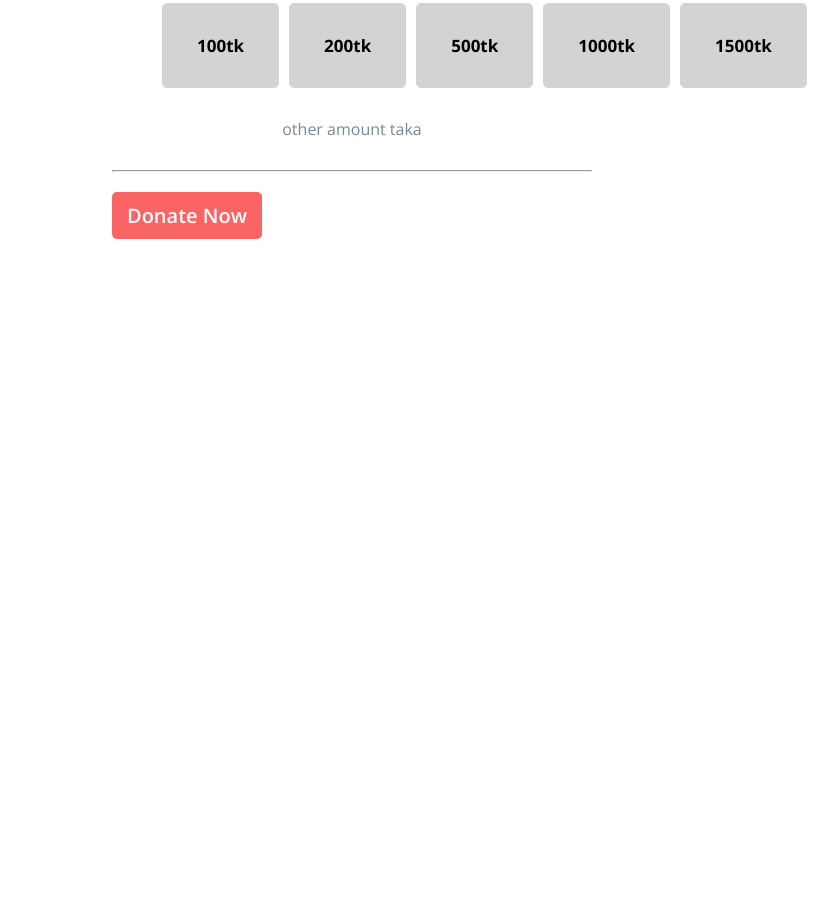
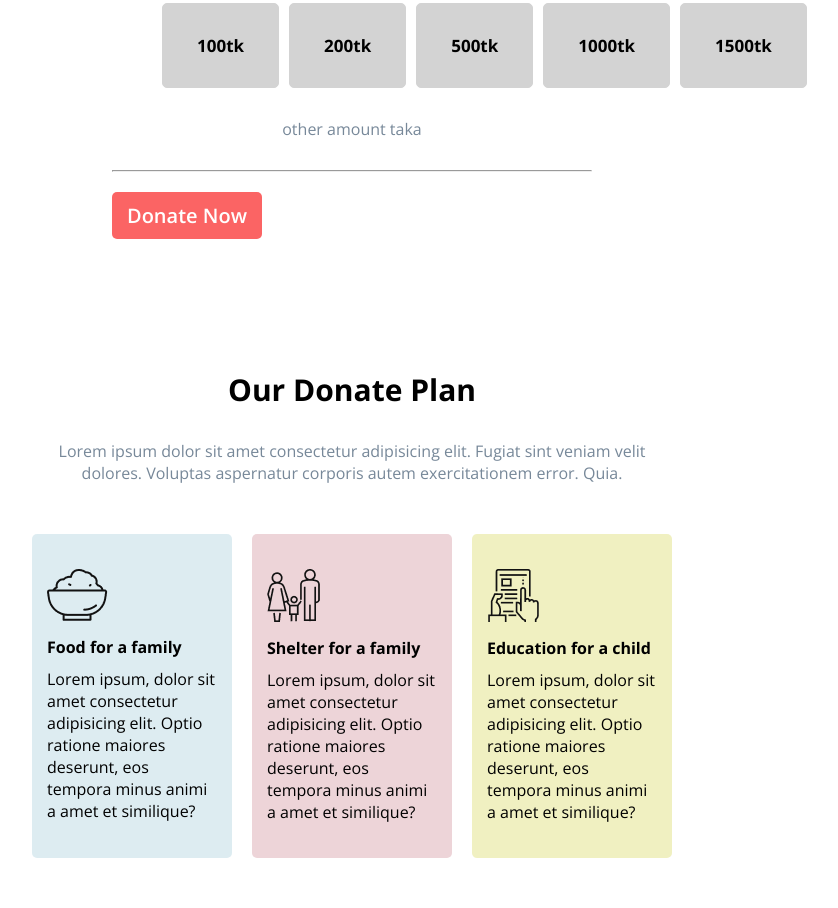
Before and after one commit to Akashdey01/practice-protfolio, a plain HTML site: page index.html in a window 1280 px wide. Shown: the part 939-1847 px from the top of the page, without its empty margins (288-1126 px from the left). Before the commit the page ends 1278 px from the top, so only its background shows below. Drawn offline with nearby package versions, Linux system fonts and the light colour scheme.

Commit message:
our donate plane section done

```diff
--- a/index.html
+++ b/index.html
@@ -42,6 +42,31 @@
             </div>
             </div>
         </section>
+
+        <!-- our donate plan section -->
+
+        <section class="donate-plan">
+            <div class="donate-plan-all-container">
+           <h2 class="praimary-title">Our Donate Plan</h2>
+           <p class="praimary-description">Lorem ipsum dolor sit amet consectetur adipisicing elit. Fugiat sint veniam velit dolores. Voluptas aspernatur corporis autem exercitationem error. Quia.</p>
+           <div class="donate-plan-container">
+                <div class="donate-plan-item-1">
+                    <img src="images/food.png" alt="">
+                    <h4 class="donate-plan-title">Food for a family</h4>
+                    <p class="donate-plan-description">Lorem ipsum, dolor sit amet consectetur adipisicing elit. Optio ratione maiores deserunt, eos tempora minus animi a amet et similique?</p>
+                </div>
+                <div class="donate-plan-item-2">
+                    <img src="images/shelter.png" alt="">
+                    <h4 class="donate-plan-title">Shelter for a family</h4>
+                    <p class="donate-plan-description">Lorem ipsum, dolor sit amet consectetur adipisicing elit. Optio ratione maiores deserunt, eos tempora minus animi a amet et similique?</p>
+                </div>
+                <div class="donate-plan-item-3">
+                    <img src="images/Frame-1.png" alt="">
+                    <h4 class="donate-plan-title">Education for a child</h4>
+                    <p class="donate-plan-description">Lorem ipsum, dolor sit amet consectetur adipisicing elit. Optio ratione maiores deserunt, eos tempora minus animi a amet et similique?</p>
+                </div>
+            </div>
+        </section>
     </main>
 </body>
 </html>
--- a/style.css
+++ b/style.css
@@ -56,6 +56,7 @@
 }
 .donate-today-container ul{
 	display: flex;
+	/* justify-content: space-between; */
 }
 .donate-today-container ul li {
 	list-style-type: none;
@@ -86,3 +87,36 @@
 	text-align: center;
 	margin-top: 20px;
 }
+
+/* ---- our donate plan styles ---- */
+
+/* .our-donate{
+	margin: 10px 200px
+} */
+.donate-plan-all-container{
+	padding: 30px 300px;
+}
+.donate-plan-container{
+	display: flex;
+	gap:20px;
+	padding: 20px 20px;
+}
+.donate-plan-item-1{
+	background-color: #d9eaf0e2;
+	padding: 35px 15px;
+	border-radius: 5px;
+}
+.donate-plan-item-2{
+	background-color: #edd4d8;
+	padding: 35px 15px;
+	border-radius: 5px;
+}
+.donate-plan-item-3{
+	background-color: #f0f0c1;
+	padding: 35px 15px;
+	border-radius: 5px;
+}
+.donate-plan-title{
+	margin-top: 10px;
+	margin-bottom: 10px;
+}
```
Also changed, not shown: images/Frame-1.png (added), images/food.png (added), images/shelter.png (added).
